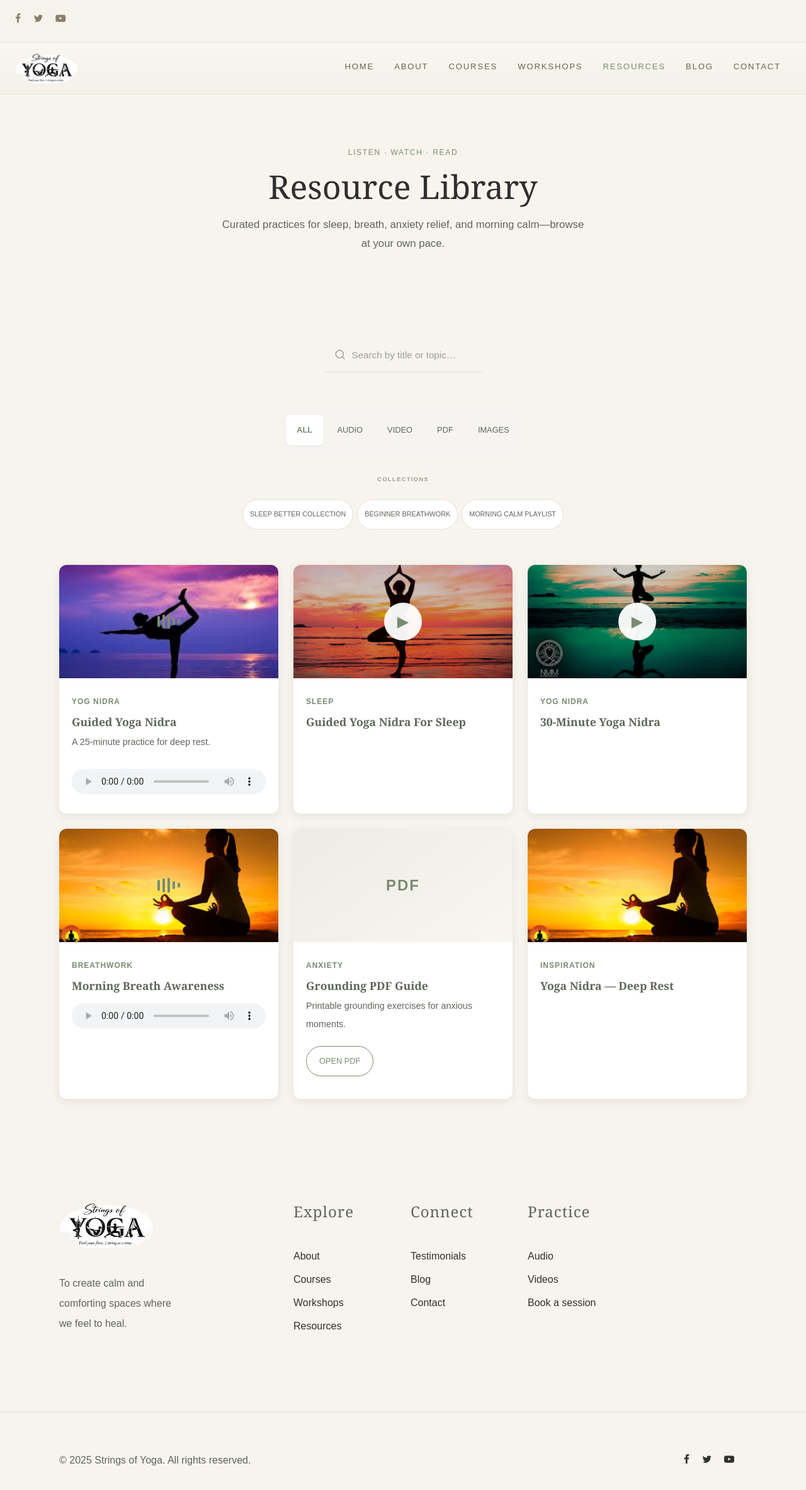
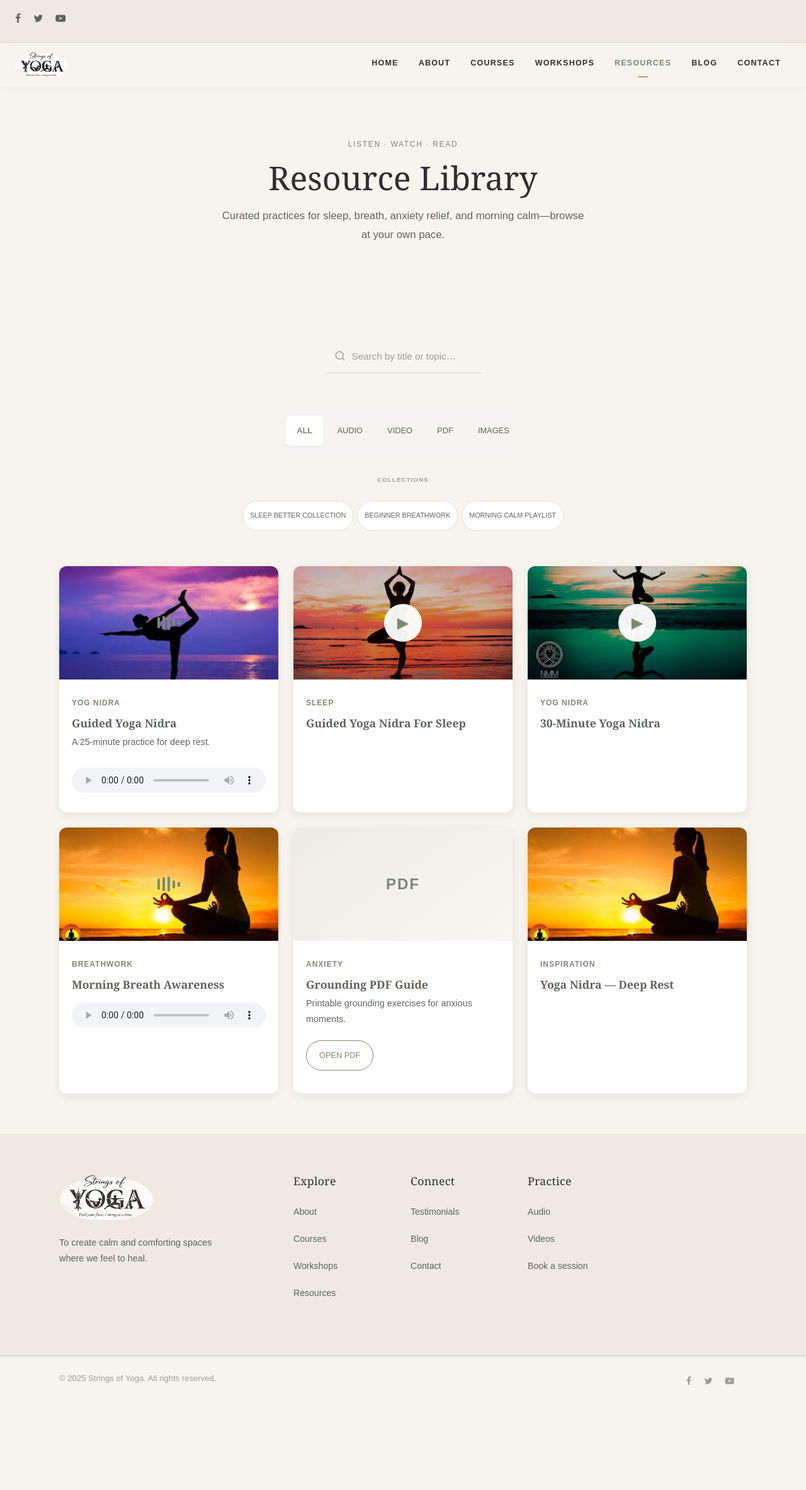
Before and after one commit to StringsOfYoga/StringsOfYoga, an Angular app: page /resources in a window 1280 px wide. Shown: the top 2366 px of the page at 63% size. After the commit the page ends 2239 px from the top, so only its background shows below. Built offline with nearby package versions, Linux system fonts and the light colour scheme.

Commit message:
UI revamp

```diff
--- a/src/app/features/home/home.scss
+++ b/src/app/features/home/home.scss
@@ -69,17 +69,23 @@
 
 // Founder Video Section
 .founder-video-section {
-  padding: 5rem 0;
-  background: linear-gradient(180deg, #f8f6f0 0%, #fff 100%);
+  padding: 4rem 0;
+  background: var(--section-bg);
 }
 
 .founder-video-wrapper {
   position: relative;
-  border-radius: 16px;
+  border-radius: var(--radius-lg);
   overflow: hidden;
-  box-shadow: 0 8px 32px rgba(0, 0, 0, 0.08);
+  box-shadow: var(--shadow-md);
   background: #1a1a1a;
   aspect-ratio: 16 / 10;
+  transition: transform var(--transition-normal), box-shadow var(--transition-normal);
+
+  &:hover {
+    transform: translateY(-4px);
+    box-shadow: var(--shadow-lg);
+  }
 }
 
 .founder-video {
@@ -131,32 +137,32 @@
 .founder-eyebrow {
   display: inline-block;
   font-family: var(--body-font);
-  font-size: 0.75rem;
+  font-size: 0.7rem;
   font-weight: 600;
   text-transform: uppercase;
   letter-spacing: 1.5px;
-  color: var(--accent-color);
+  color: var(--gold-accent);
   margin-bottom: 0.75rem;
 }
 
 .founder-title {
   font-family: var(--heading-font);
-  font-size: 2.25rem;
+  font-size: 2rem;
   font-weight: 400;
-  color: var(--dark-color);
+  color: var(--dark-text-color);
   line-height: 1.25;
-  margin-bottom: 1.25rem;
+  margin-bottom: 1rem;
 }
 
 .founder-text {
   font-family: var(--body-font);
-  font-size: 1rem;
+  font-size: 0.95rem;
   line-height: 1.75;
   color: var(--body-text-color);
   margin-bottom: 1rem;
 
   &:last-of-type {
-    margin-bottom: 1.75rem;
+    margin-bottom: 1.5rem;
   }
 }
 
--- a/src/app/shared/components/header/header.scss
+++ b/src/app/shared/components/header/header.scss
@@ -3,11 +3,22 @@
   align-items: center;
   justify-content: space-between;
   position: relative;
+  padding: 0.75rem 0;
 }
 
 .header-logo {
   flex-shrink: 0;
   z-index: 11;
+
+  img {
+    height: 42px;
+    width: auto;
+    transition: transform var(--transition-normal);
+
+    &:hover {
+      transform: scale(1.02);
+    }
+  }
 }
 
 .mobile-menu-toggle {
@@ -27,7 +38,7 @@
     display: block;
     width: 22px;
     height: 2px;
-    background: var(--dark-color);
+    background: var(--dark-text-color);
     border-radius: 2px;
     transition: all 0.3s ease;
 
@@ -69,19 +80,32 @@
         display: inline-block;
         padding: 0.5rem 1rem;
         text-decoration: none;
-        color: #6b6355;
-        font-size: 0.82rem;
-        font-weight: 500;
+        color: var(--header-text);
+        font-size: 0.78rem;
+        font-weight: 600;
         text-transform: uppercase;
-        letter-spacing: 0.14em;
-        transition: color 0.3s ease;
+        letter-spacing: 0.1em;
+        transition: color var(--transition-normal);
+        position: relative;
 
         &:hover {
-          color: var(--accent-color);
+          color: var(--header-hover);
         }
 
         &.active {
           color: var(--accent-color);
+
+          &::after {
+            content: '';
+            position: absolute;
+            bottom: -2px;
+            left: 50%;
+            transform: translateX(-50%);
+            width: 16px;
+            height: 2px;
+            background: var(--gold-accent);
+            border-radius: 2px;
+          }
         }
       }
     }
@@ -113,12 +137,16 @@
         a {
           display: block;
           padding: 0.85rem 0;
-          font-size: 0.95rem;
-          border-bottom: 1px solid rgba(197, 169, 146, 0.15);
-          letter-spacing: 0.1em;
+          font-size: 0.9rem;
+          border-bottom: 1px solid rgba(122, 139, 114, 0.1);
+          letter-spacing: 0.08em;
 
           &:last-child {
             border-bottom: none;
+          }
+
+          &.active::after {
+            display: none;
           }
         }
       }
@@ -130,4 +158,8 @@
   .mobile-menu-toggle {
     display: flex;
   }
+
+  .header-bar {
+    padding: 0.5rem 0;
+  }
 }
--- a/src/styles.scss
+++ b/src/styles.scss
@@ -1055,10 +1055,14 @@ fieldset[disabled] a.btn {
 .btn.btn-outline-dark,
 .btn.btn-outline-light,
 .btn.btn-outline-accent {
-    border: 1px solid #fff;
+    border: 1.5px solid var(--border-color);
     background: transparent;
     text-shadow: none;
     box-shadow: none;
+    border-radius: var(--radius-full);
+    font-weight: 600;
+    letter-spacing: 0.05em;
+    transition: all var(--transition-normal);
 }
 
 .btn.btn-outline-dark:hover::after,
@@ -1082,11 +1086,16 @@ fieldset[disabled] a.btn {
     background: transparent;
     border-color: var(--accent-color);
     color: var(--accent-color);
+    padding: 0.6rem 1.75rem;
+    font-size: 0.82rem;
 }
 
 .btn.btn-outline-accent:hover {
-    border-color: var(--dark-color);
-    color: var(--dark-color) !important;
+    background: var(--accent-color);
+    border-color: var(--accent-color);
+    color: #fff !important;
+    transform: translateY(-1px);
+    box-shadow: 0 4px 12px rgba(122, 139, 114, 0.25);
 }
 
 .btn.btn-outline-light {
@@ -1136,23 +1145,36 @@ fieldset[disabled] a.btn {
 /* - Buttons Color Scheme
 ------------------------------------------------------------- */
 .btn.btn-common {
-    background: var(--accent-color);
+    background: var(--button-bg);
+    color: var(--button-text);
+    border-radius: var(--radius-full);
+    font-weight: 600;
+    letter-spacing: 0.05em;
+    padding: 0.65rem 1.75rem;
+    font-size: 0.82rem;
+    transition: all var(--transition-normal);
+}
+
+.btn.btn-common:hover {
+    background: var(--button-hover);
     color: #fff;
-}
-
-.btn.btn-common:hover {
-    background: #151515;
-    color: #fff;
+    transform: translateY(-1px);
+    box-shadow: 0 4px 12px rgba(122, 139, 114, 0.3);
 }
 
 .btn.btn-accent {
     color: #ffffff;
     background-color: var(--accent-color);
+    border-radius: var(--radius-full);
+    font-weight: 600;
+    transition: all var(--transition-normal);
 }
 
 .btn.btn-accent:hover {
     color: #ffffff !important;
-    background-color: #121212;
+    background-color: var(--accent-hover);
+    transform: translateY(-1px);
+    box-shadow: 0 4px 12px rgba(122, 139, 114, 0.3);
 }
 
 .btn.btn-gray,
@@ -1674,11 +1696,14 @@ button {
 }
 
 .section-title {
-    font-size: 3em;
-    font-weight: 500;
-    line-height: 1;
+    font-family: var(--heading-font);
+    font-size: 2.5rem;
+    font-weight: 400;
+    line-height: 1.2;
     position: relative;
-    margin-bottom: 50px;
+    margin-bottom: 2rem;
+    color: var(--dark-text-color);
+    letter-spacing: -0.01em;
 }
 
 .section-title.divider {
@@ -1687,20 +1712,20 @@ button {
 
 .section-title.divider:after {
     content: "";
-    border-bottom: 3px solid #74642F;
+    border-bottom: 2px solid var(--gold-accent);
     position: absolute;
     right: 0;
-    bottom: -16px;
+    bottom: -12px;
     left: 0;
-    width: 50px;
+    width: 40px;
 }
 
 .section-header .section-title:before,
 .section-header .section-title:after {
     content: "";
-    border-bottom: 1px solid #E0E0E0;
+    border-bottom: 1px solid var(--border-color);
     position: absolute;
-    top: 30px;
+    top: 50%;
     width: 25%;
     align-items: center;
 }
@@ -1714,9 +1739,13 @@ button {
 }
 
 .section-header .title span {
-    font-size: 14px;
-    color: #afafaf;
+    font-size: 0.75rem;
+    color: var(--light-text-color);
     text-transform: uppercase;
+    letter-spacing: 1.5px;
+    font-weight: 600;
+    display: block;
+    margin-bottom: 0.75rem;
 }
 
 
@@ -1906,19 +1935,46 @@ img.post-image {
 /* - Main Navigation
 ------------------------------------------------------------- */
 #header {
-    padding: 20px 0;
-    border-bottom: 1px solid #E0E0E0;
-    background-color: #f3f2ec;
+    padding: 0;
+    border-bottom: 1px solid var(--header-border);
+    background: var(--header-bg);
+    backdrop-filter: blur(12px);
+    -webkit-backdrop-filter: blur(12px);
+    box-shadow: 0 2px 12px rgba(0, 0, 0, 0.04);
+    position: sticky;
+    top: 0;
+    z-index: 100;
 }
 
 #header .menu-list a {
     text-transform: uppercase;
-    font-weight: 500;
-    letter-spacing: 0.12em;
+    font-weight: 600;
+    letter-spacing: 0.1em;
+    font-size: 0.78rem;
+    color: var(--header-text);
+    padding: 1.25rem 1rem;
+    position: relative;
+    transition: color var(--transition-normal);
+}
+
+#header .menu-list a:hover {
+    color: var(--header-hover);
 }
 
 #header .menu-list a.active {
     color: var(--accent-color);
+}
+
+#header .menu-list a.active::after {
+    content: '';
+    position: absolute;
+    bottom: 0;
+    left: 50%;
+    transform: translateX(-50%);
+    width: 20px;
+    height: 2px;
+    background: var(--gold-accent);
+    border-radius: 2px;
 }
 
 /*----- Billboard
@@ -1940,13 +1996,29 @@ img.post-image {
 }
 
 .banner-content h2.banner-title {
-    font-size: 4.5em;
-    font-weight: 500;
-    color: #222;
+    font-family: var(--heading-font);
+    font-size: 3.5rem;
+    font-weight: 400;
+    color: var(--dark-text-color);
+    line-height: 1.15;
+    letter-spacing: -0.02em;
+    margin-bottom: 1.25rem;
 }
 
 .banner-content p {
-    margin: 0 0 30px 0;
+    margin: 0 0 2rem 0;
+    font-size: 1.05rem;
+    line-height: 1.7;
+    color: var(--body-text-color);
+}
+
+.banner-content .btn-wrap {
+    gap: 1rem;
+}
+
+.banner-content .btn {
+    padding: 0.75rem 2rem;
+    font-size: 0.85rem;
 }
 
 #billboard .slick-dots {
@@ -2448,36 +2520,72 @@ span.prev-price {
 /*----- Footer Section
 --------------------------------------------------------------*/
 footer#footer {
-    padding-bottom: 80px;
-    margin-top: 100px;
-    margin-bottom: 60px;
-    border-bottom: 1px solid #E0E0E0;
+    padding: 4rem 0 3rem;
+    margin-top: 0;
+    margin-bottom: 0;
+    border-bottom: 1px solid var(--border-color);
+    background: var(--section-bg);
 }
 
 #footer .footer-item {
-    margin-right: 100px;
+    margin-right: 60px;
 }
 
 #footer .footer-item img.footer-logo {
-    margin-bottom: 40px;
+    margin-bottom: 1.5rem;
+    opacity: 0.85;
+    transition: opacity var(--transition-normal);
+
+    &:hover {
+        opacity: 1;
+    }
 }
 
 #footer .footer-item p {
-    width: 80%;
+    width: 90%;
+    font-size: 0.9rem;
+    line-height: 1.7;
+    color: var(--body-text-color);
 }
 
 #footer .footer-menu {
-    margin-right: 40px;
-    margin-bottom: 40px;
+    margin-right: 30px;
+    margin-bottom: 2rem;
 }
 
 #footer .footer-menu ul {
     list-style: none;
+    padding: 0;
+    margin: 0;
 }
 
 #footer .footer-menu ul a {
-    color: var(--dark-text-color);
+    color: var(--body-text-color);
     text-decoration: none;
+    font-size: 0.88rem;
+    display: inline-block;
+    padding: 0.3rem 0;
+    position: relative;
+    transition: color var(--transition-normal);
+
+    &:hover {
+        color: var(--accent-color);
+    }
+
+    &::after {
+        content: '';
+        position: absolute;
+        bottom: 0;
+        left: 0;
+        width: 0;
+        height: 1px;
+        background: var(--gold-accent);
+        transition: width var(--transition-normal);
+    }
+
+    &:hover::after {
+        width: 100%;
+    }
 }
 
 #footer .footer-menu:last-child {
@@ -2485,16 +2593,59 @@ footer#footer {
 }
 
 .footer-menu h5 {
-    font-size: 1.5em;
-    font-weight: 500;
+    font-family: var(--heading-font);
+    font-size: 1.1rem;
+    font-weight: 400;
     margin-top: 0;
-    margin-bottom: 40px;
+    margin-bottom: 1.25rem;
     text-transform: capitalize;
+    color: var(--dark-text-color);
+    letter-spacing: 0.02em;
+}
+
+#footer-bottom {
+    padding: 1.5rem 0;
+    background: var(--light-color);
+    border-top: 1px solid var(--border-color);
+
+    .copyright p {
+        font-size: 0.82rem;
+        color: var(--light-text-color);
+        margin: 0;
+    }
+
+    .social-links ul {
+        justify-content: flex-end;
+    }
+
+    .social-links a {
+        color: var(--light-text-color);
+        font-size: 0.9rem;
+        transition: color var(--transition-normal);
+
+        &:hover {
+            color: var(--accent-color);
+        }
+    }
 }
 
 @media screen and (max-width: 768px) {
     #footer .footer-item {
         margin-right: 0;
+        margin-bottom: 2rem;
+    }
+
+    #footer .footer-menu {
+        margin-right: 0;
+    }
+
+    footer#footer {
+        padding: 3rem 0 2rem;
+    }
+
+    #footer-bottom .social-links ul {
+        justify-content: flex-start;
+        margin-top: 1rem;
     }
 }
 
@@ -2731,23 +2882,41 @@ footer#footer {
 
 /* — Strings of Yoga: shared page utilities — */
 .soft-card {
-    background: #fff;
-    border-radius: 16px;
-    box-shadow: 0 4px 20px rgba(47, 47, 47, 0.06);
-    transition: transform 0.45s ease, box-shadow 0.45s ease;
+    background: var(--card-bg);
+    border-radius: var(--radius-md);
+    box-shadow: var(--shadow-sm);
+    border: 1px solid rgba(0, 0, 0, 0.03);
+    transition: transform var(--transition-normal), box-shadow var(--transition-normal);
 
     &:hover {
-        transform: translateY(-3px);
-        box-shadow: 0 10px 28px rgba(47, 47, 47, 0.09);
+        transform: translateY(-4px);
+        box-shadow: var(--shadow-md);
     }
 }
 
 .page-section {
-    padding: 3rem 0 4rem;
+    padding: 4rem 0;
 }
 
 .page-section--alt {
-    background: #edebe4;
+    background: var(--section-bg);
+}
+
+.page-section + .page-section {
+    padding-top: 2.5rem;
+}
+
+/* Section contrast rhythm */
+section:nth-child(odd) {
+    background: var(--light-color);
+}
+
+section:nth-child(even) {
+    background: var(--section-bg);
+}
+
+section:first-of-type {
+    background: transparent;
 }
 
 .btn.btn-pill {
@@ -2804,11 +2973,11 @@ footer#footer {
 /* -- Header Theme: Creme & Pastel Olive
 --------------------------------------------------------------*/
 .top-content {
-    background: #f5f3eb;
-    border-bottom: 1px solid rgba(197, 169, 146, 0.2);
+    background: var(--section-bg);
+    border-bottom: 1px solid var(--header-border);
 
     a {
-        color: #8a7e6b;
+        color: var(--body-text-color);
 
         &:hover {
             color: var(--accent-color);
@@ -2816,41 +2985,80 @@ footer#footer {
     }
 }
 
-#header {
-    background: linear-gradient(180deg, #f8f6f0 0%, #f3f1e9 100%);
-    border-bottom: 1px solid rgba(197, 169, 146, 0.25);
-    padding: 16px 0;
-
-    .menu-list a {
-        color: #6b6355;
-        font-size: 0.82rem;
-        letter-spacing: 0.14em;
-
-        &:hover {
-            color: var(--accent-color);
-        }
-
-        &.active {
-            color: var(--accent-color);
-        }
-    }
-}
-
-@media (max-width: 768px) {
-    #header {
-        padding: 12px 0;
-    }
-
-    .header-logo img {
-        width: 85px;
-    }
-
-    #navbar {
-        .stellarnav {
-            .menu-list .menu-item a {
-                font-size: 0.9rem;
-                padding: 0.85rem 0;
-            }
-        }
-    }
-}
+/* — Micro-interactions & Global Polish — */
+
+/* Card hover lift */
+.media-card,
+.product-item,
+.soft-card {
+    transition: transform var(--transition-normal), box-shadow var(--transition-normal);
+
+    &:hover {
+        transform: translateY(-4px);
+        box-shadow: var(--shadow-md);
+    }
+}
+
+/* Image zoom on hover */
+figure img,
+.post-image,
+.product-item img {
+    transition: transform 0.5s ease;
+}
+
+figure:hover img,
+.image-hvr-effect:hover img {
+    transform: scale(1.03);
+}
+
+/* Link underline animation */
+a:not(.btn):not(.nav-link):not(.menu-item a) {
+    position: relative;
+    text-decoration: none;
+
+    &::after {
+        content: '';
+        position: absolute;
+        bottom: -2px;
+        left: 0;
+        width: 0;
+        height: 1px;
+        background: var(--gold-accent);
+        transition: width var(--transition-normal);
+    }
+
+    &:hover::after {
+        width: 100%;
+    }
+}
+
+/* Button hover transitions */
+.btn {
+    transition: all var(--transition-normal);
+}
+
+/* Smooth scroll behavior */
+html {
+    scroll-behavior: smooth;
+}
+
+/* Section spacing consistency */
+section {
+    transition: background var(--transition-normal);
+}
+
+/* Typography improvements */
+h1, h2, h3 {
+    color: var(--dark-text-color);
+    font-weight: 400;
+}
+
+h4, h5, h6 {
+    color: var(--dark-text-color);
+    font-weight: 500;
+}
+
+p {
+    color: var(--body-text-color);
+    line-height: 1.75;
+}
```
